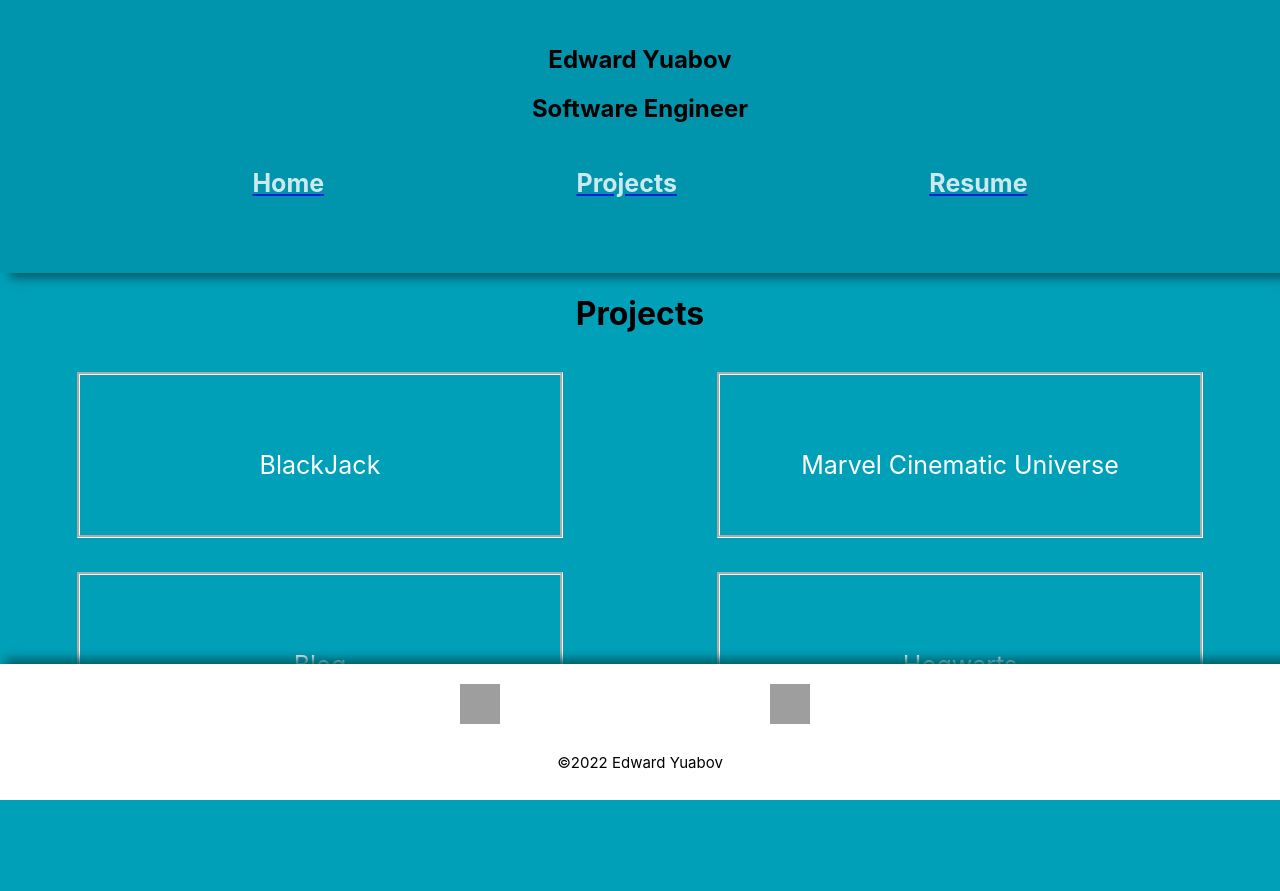
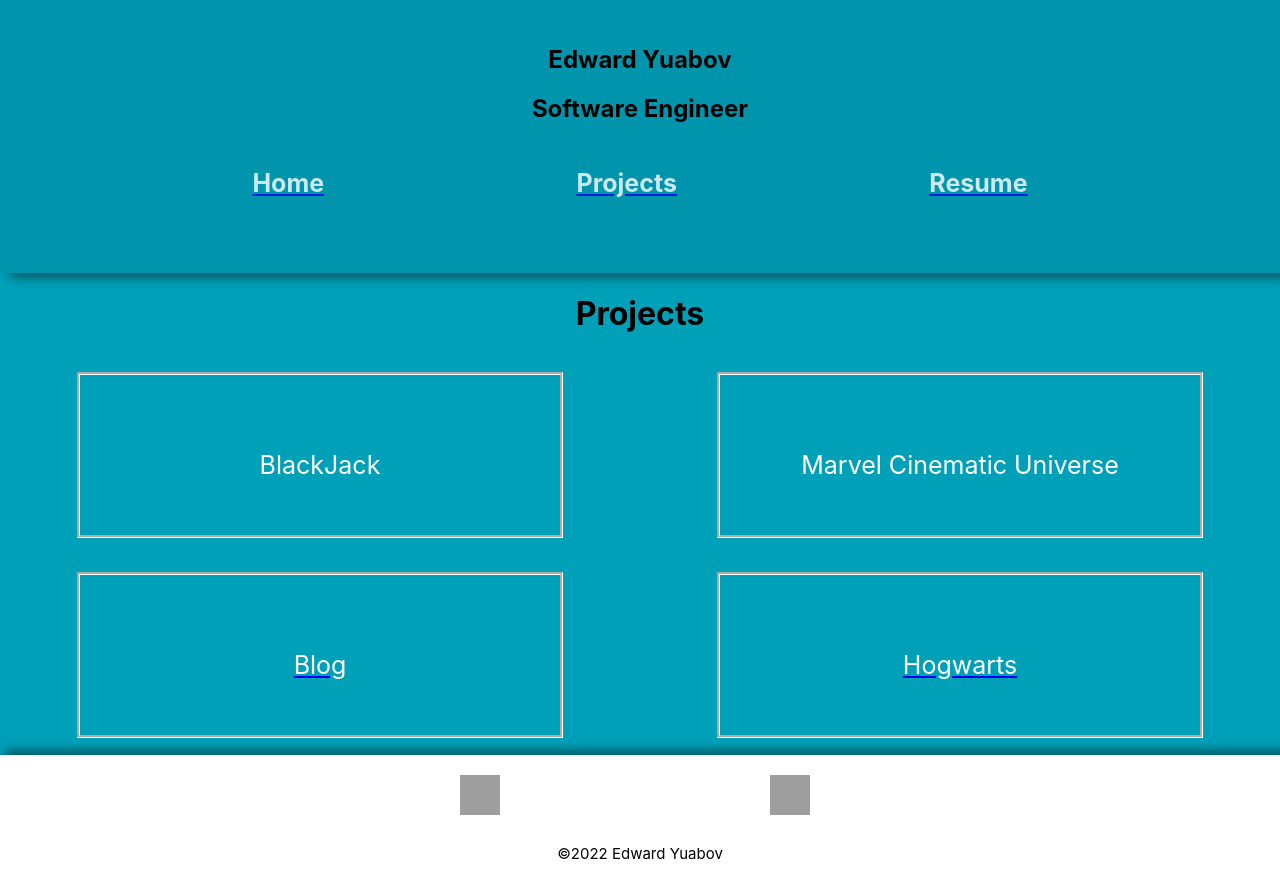
Before and after one commit to EddieYuabov/My_Portfolio, a React (Create React App) app: page /projects in a window 1280 px wide. Before the commit the page ends 800 px from the top, so only its background shows below. Built offline with nearby package versions, Linux system fonts and the light colour scheme; grey boxes are pictures that could not be loaded.

Commit message:
added links to project component and resume tab

```diff
--- a/src/App.css
+++ b/src/App.css
@@ -40,7 +40,6 @@ a:visited {
 }
 
 footer {
-  position: absolute;
   bottom: 0;
   width: 100%;
   height: 8.5rem;
--- a/src/App.js
+++ b/src/App.js
@@ -1,10 +1,9 @@
 import './App.css'
 import Home from './pages/Home'
 import Nav from './components/Nav'
-import Resume from './pages/Resume'
 import Projects from './pages/Projects'
+import Footer from './components/Footer'
 import { Routes, Route } from 'react-router-dom'
-import Footer from './components/Footer'
 
 function App() {
   return (
@@ -15,7 +14,6 @@ function App() {
       <Routes>
         <Route path="/" element={<Home />} />
         <Route path="/projects" element={<Projects />} />
-        <Route path="/resume" element={<Resume />} />
       </Routes>
       <footer>
         <Footer />
--- a/src/components/Footer.jsx
+++ b/src/components/Footer.jsx
@@ -2,10 +2,10 @@ const Footer = () => {
     return (
     <div>
         <div id="footer-tags">
-            <a href="https://www.linkedin.com/in/edward-yuabov/">
+            <a href="https://www.linkedin.com/in/edward-yuabov/" target="_blank" rel="noopener noreferrer">
                 <img class="footer-img-tag" src="https://cdn-icons-png.flaticon.com/512/174/174857.png"/>
             </a>
-            <a href="https://github.com/EddieYuabov">
+            <a href="https://github.com/EddieYuabov" target="_blank" rel="noopener noreferrer">
                 <img class="footer-img-tag" src="https://cdn4.iconfinder.com/data/icons/iconsimple-logotypes/512/github-512.png"/>
             </a>
         </div>
--- a/src/components/Nav.jsx
+++ b/src/components/Nav.jsx
@@ -8,7 +8,14 @@ const Nav = () => {
             <div id="links">
                 <Link to = '/'><h3 className="nav-font">Home</h3></Link>
                 <Link to = '/projects'><h3 className="nav-font">Projects</h3></Link>
-                <Link to ='/resume'><h3 className="nav-font">Resume</h3></Link>
+                {/* <Link to ='/resume'><h3 className="nav-font">Resume</h3></Link> */}
+                <a
+                href="https://docs.google.com/document/d/1H7bM-Ads3k1Ecq6u20mGnDIcrhlRC63eP5Gc1qwr9TM/edit"
+                target="_blank"
+                rel="noopener noreferrer"
+                >
+                    <h3 className="nav-font">Resume</h3>
+                </a>
             </div>
         </div>
     )
--- a/src/pages/Projects.js
+++ b/src/pages/Projects.js
@@ -11,14 +11,26 @@ const Projects = () => {
           <img />
           <p>Marvel Cinematic Universe</p>
         </section>
+        <a
+          href="https://still-wave-91765.herokuapp.com"
+          target="_blank"
+          rel="noopener noreferrer"
+        >
           <section className="projects">
             <img />
             <p>Blog</p>
           </section>
+        </a>
+        <a
+          href="https://salty-taiga-60643.herokuapp.com/"
+          target="_blank"
+          rel="noopener noreferrer"
+        >
           <section className="projects">
             <img />
             <p>Hogwarts</p>
           </section>
+        </a>
       </div>
     </div>
   )
--- a/src/pages/Resume.js
+++ /dev/null
@@ -1,9 +0,0 @@
-const Resume = () => {
-  return (
-    <div>
-      <h1>Resume</h1>
-    </div>
-  )
-}
-
-export default Resume
```
Lines whose indentation alone changed are shown as unchanged.
